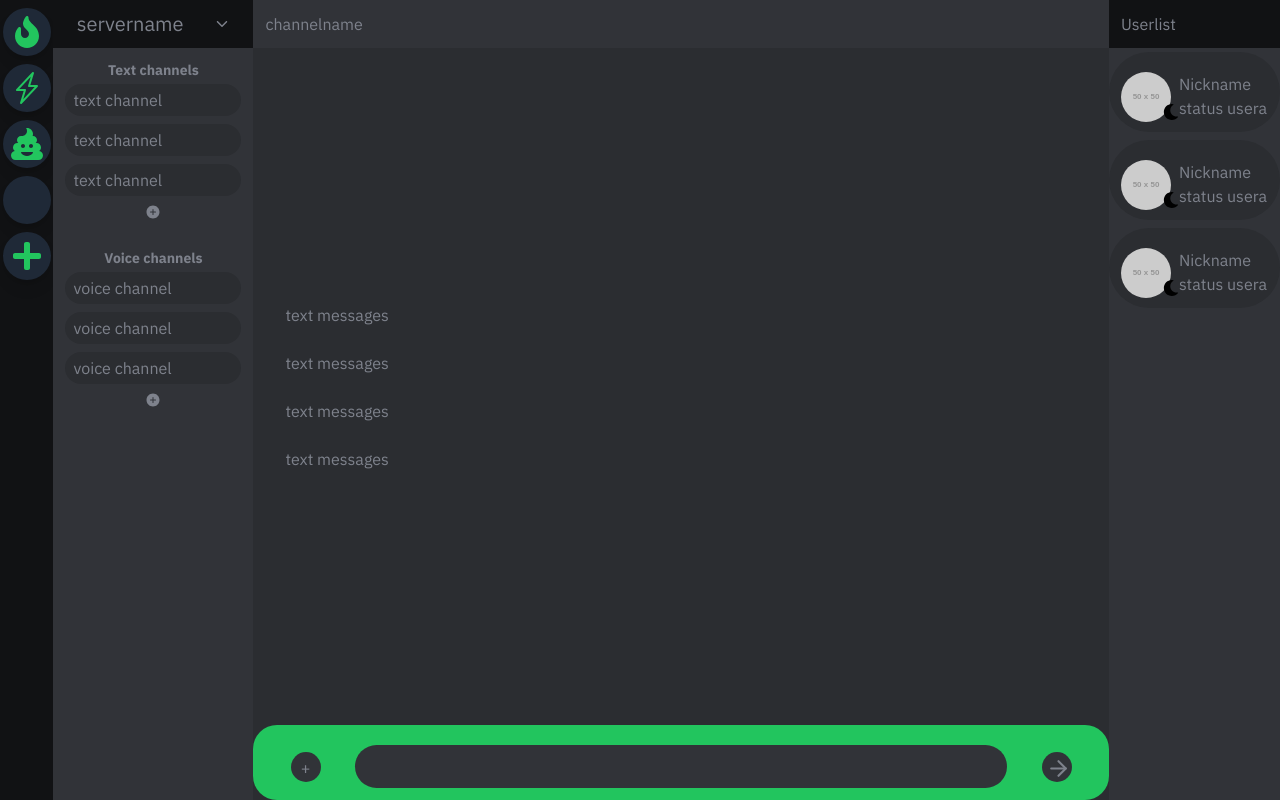
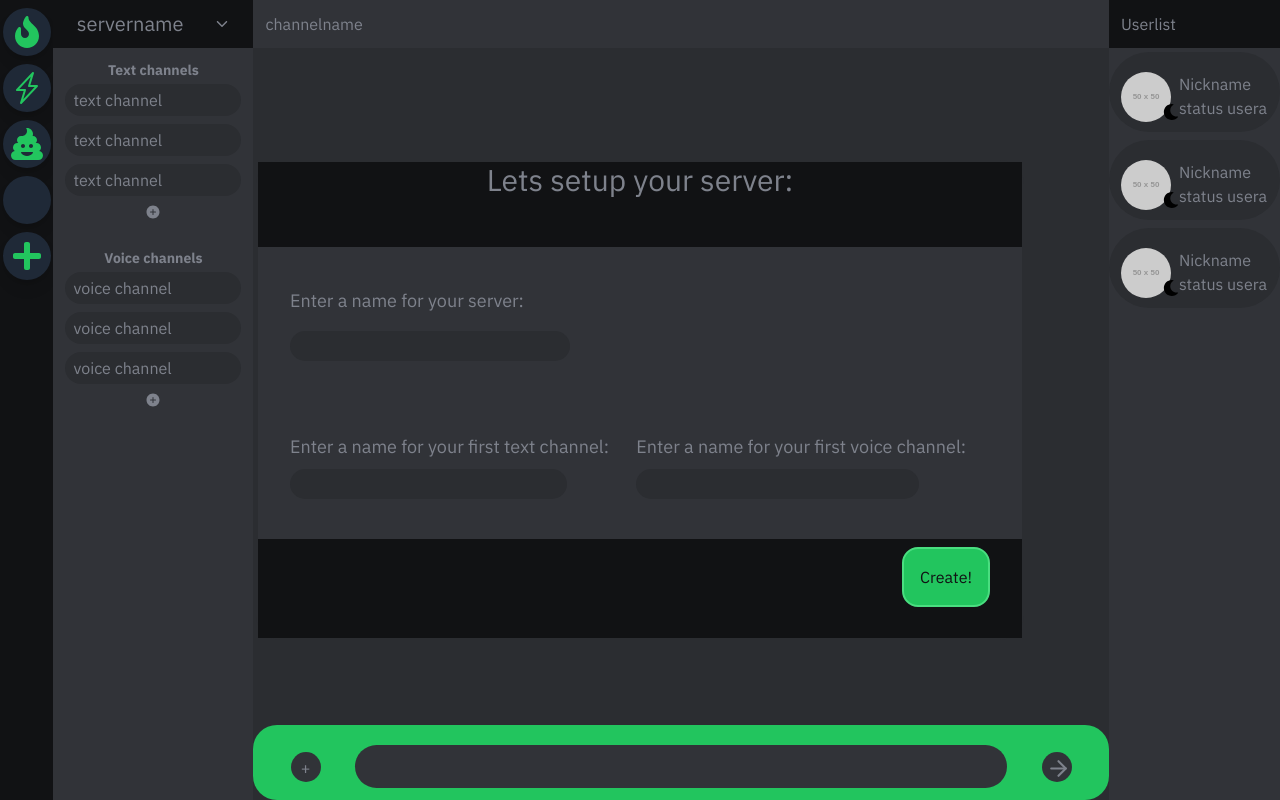
Before and after one commit to ArthurVarakuta/Incord, a React (Vite) app in the folder tailwind-project-2/: page / in a window 1280 px wide. Both pictures are taken after a click on the element 26 px from the left and 256 px from the top of the page. Built offline with nearby package versions, Linux system fonts and the light colour scheme; some icons are missing; a web font is replaced by a local one.

Commit message:
fixed zustand

```diff
--- a/tailwind-project-2/src/Components/Mainarea.jsx
+++ b/tailwind-project-2/src/Components/Mainarea.jsx
@@ -1,10 +1,12 @@
 import React from 'react';
 import { FiArrowRight } from "react-icons/fi";
 import Modal from "./Modal.jsx";
-import {useStore} from "../store.jsx";
+import {useModal} from "../store.jsx";
 
 const Mainarea = () => {
-const {isOpenModal}=useStore();
+
+    const {modalActive} = useModal();
+
     return (
         <div className={"main-area-wrapper"}>
         <div className={"bg-greylight p-3 cursor-pointer hover:bg-greydark" +
@@ -29,7 +31,7 @@ const {isOpenModal}=useStore();
                     " justify-center self-center" +
                     " rounded-full cursor-pointer"}> <FiArrowRight  size={25} /> </div>
             </section>
-            {isOpenModal  && <Modal />}
+            {modalActive &&   <Modal />}
         </div>
 
     );
--- a/tailwind-project-2/src/Components/Modal.jsx
+++ b/tailwind-project-2/src/Components/Modal.jsx
@@ -1,8 +1,9 @@
 import React from 'react';
-import {useStore} from "../store.jsx";
+import { useModal } from '../store';
+const Modal = () => {
 
-const Modal = () => {
- const {setIsCloseModal}=useStore();
+    const {setCloseModal} = useModal();
+
     return (
         <div className={"absolute top-1/2 left-1/2 transform -translate-x-1/2 -translate-y-1/2" +
             " justify-center h-3/5" +
@@ -42,11 +43,12 @@ const Modal = () => {
                 " w-full" +
                 " h-full" +
                 " m-0 px-0"}>
-                <button onClick={setIsCloseModal} className={"place-self-end" +
+                <button onClick={setCloseModal} className={"text-greydark" +
+                    " place-self-end" +
                     " bg-green-500" +
                     " p-4" +
                     " border-2" +
-                    " border-green-400 rounded-2xl mx-8"}>Create!</button>
+                    " border-green-400 rounded-2xl mx-8 "}>Create!</button>
             </div>
         </div>
     );
--- a/tailwind-project-2/src/Components/Sidebar.jsx
+++ b/tailwind-project-2/src/Components/Sidebar.jsx
@@ -4,11 +4,11 @@ import { BsLightningCharge } from "react-icons/bs";
 import {FaFire, FaPoo,FaPlus} from "react-icons/fa";
 import "../servers.js";
 import {servers} from "../servers.js";
-import {useStore} from "../store.jsx";
+import {useModal} from "../store.jsx";
 
 const Sidebar = ({}) => {
 
-    const {isOpenModal,setIsOpenModal,setIsCloseModal}=useStore()
+    const {setOpenModal}=useModal();
 
     return (
         <div className={" relative top-0" +
@@ -22,8 +22,9 @@ const Sidebar = ({}) => {
             <SidebarIcon icon={<BsLightningCharge size={32}/>}/>
             <SidebarIcon icon={<FaPoo size={32}/>}/>
             <SidebarIcon icon={<FaGear size={32}/>}/>
-            <SidebarIcon onClick={setIsOpenModal}  icon={<FaPlus size={32}/>}/>
-
+            <div onClick={setOpenModal}>
+            <SidebarIcon   icon={<FaPlus size={32}/>}/>
+            </div>
 
         </div>
     );
--- a/tailwind-project-2/src/index.css
+++ b/tailwind-project-2/src/index.css
@@ -64,3 +64,6 @@ position: relative;
 .text-channel:hover{
    transition: all 0.1s ease-in-out;
 }
+.modal{
+    filter: blur(600px);
+}
--- a/tailwind-project-2/src/store.jsx
+++ b/tailwind-project-2/src/store.jsx
@@ -1,7 +1,7 @@
 import {create} from "zustand";
 
-export const useStore = create((set) => ({
-    isOpenModal: false,
-    setIsOpenModal:() => set(state => ({ isOpenModal: true })),
-    setIsCloseModal:() => set(state => ({ isOpenModal: false })),
+export const useModal = create((set) => ({
+    modalActive: false,
+    setOpenModal:() => set(state => ({ modalActive: true })),
+    setCloseModal:() => set(state => ({ modalActive: false })),
 }))
```
